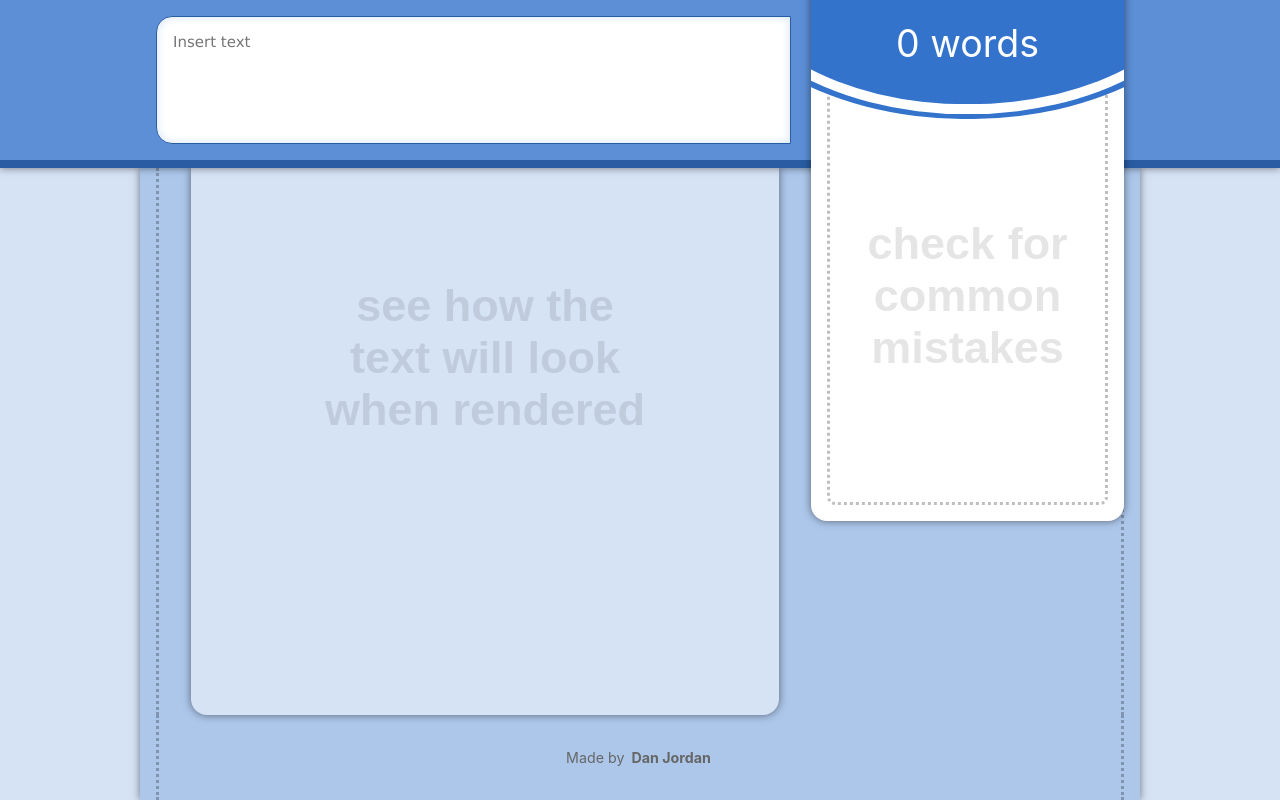
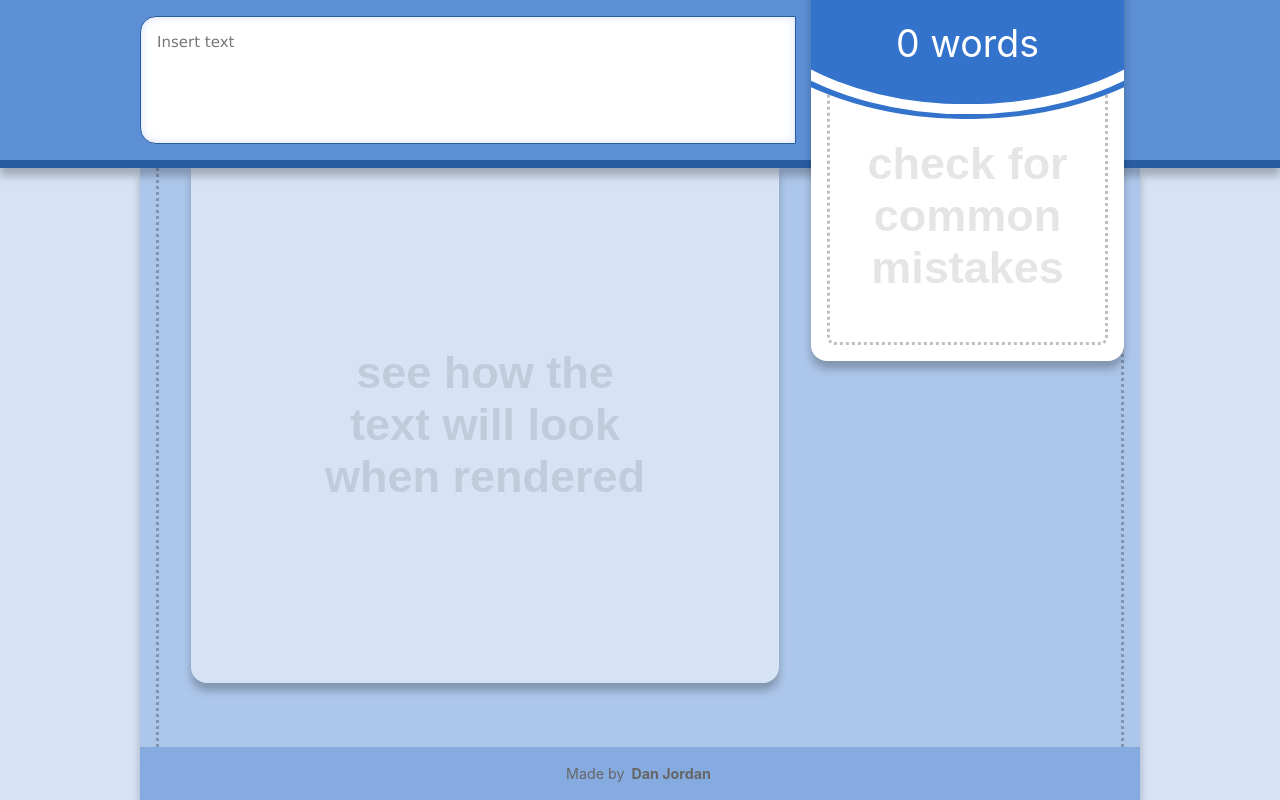
Before and after one commit to TheRabbit42/fic-check, a Vue app: page / in a window 1280 px wide. Built offline with nearby package versions, Linux system fonts and the light colour scheme.

Commit message:
Simplifying markup/css

```diff
--- a/src/App.vue
+++ b/src/App.vue
@@ -100,7 +100,6 @@ function renderParagraph(paragraph) {
     </header>
 
     <main>
-      <div>
       <div class="container">
         <div class="col-span-8">
           <article v-if="renderedInput === ''">
@@ -135,10 +134,9 @@ function renderParagraph(paragraph) {
           </aside>
         </div>
       </div>
-      </div>
+    </main>
     <footer>
       Made by <a href="https://www.daniel-jordan.com">Dan Jordan</a>
     </footer>
-    </main>
   </div>
 </template>
--- a/src/assets/desktop.scss
+++ b/src/assets/desktop.scss
@@ -1,4 +1,6 @@
 @media (min-width: 1000px) {
+  $dotBorderThickness: 3px;
+
   body {
     background: #ddd;
   }
@@ -8,7 +10,6 @@
     grid-template-columns: repeat(12, 1fr);
     grid-gap: 2rem;
     height: 100%;
-    padding: 0 1rem 0 1rem;
   }
 
   header {
@@ -20,24 +21,25 @@
     }
   }
 
-  header > div, main {
+  header > div, main, footer {
     margin: 0 auto;
     max-width: 1000px;
   }
 
-  main {
+  main, footer {
     width: 1000px;
   }
 
-  main > div, footer {
-    border-width: 0 3px 0 3px;
+  main > div {
+    border-width: 0 $dotBorderThickness 0 $dotBorderThickness;
     border-style: dotted;
     border-color: var(--color-dot-border);
     margin: 0 1rem 0 1rem;
-    padding: 0 1rem 0 1rem;
+    padding: 0 2rem 4rem 2rem;
   }
 
   article {
+    align-content: center;
     border-radius: 0 0 1rem 1rem;
     height: 100%;
     padding: 2rem;
@@ -59,7 +61,7 @@
     z-index: 20;
 
     & > div {
-      border: 3px dotted var(--color-dot-border);
+      border: $dotBorderThickness dotted var(--color-dot-border);
       border-radius: 0.5rem;
       margin-top: -2rem;
       padding: 3rem 1rem;
@@ -113,7 +115,6 @@
     color: rgba(0, 0, 0, 0.1);
     font: 300% 'Arial', 'Verdana', 'Helvetica', sans-serif;
     font-weight: bolder;
-    margin: 5rem 1rem 5rem 1rem;
     pointer-events: none;
     text-align: center;
 
@@ -127,7 +128,7 @@
 
   footer {
     font-size: 95%;
-    padding: 2rem 0 2rem 0;
+    padding: 1rem 0 1rem 0;
     text-align: center;
 
     & a {
--- a/src/assets/main.scss
+++ b/src/assets/main.scss
@@ -26,8 +26,8 @@ body {
   display: flex;
 }
 
-header, aside, main, article {
-  box-shadow: 0 0 0.5rem var(--color-shadow);
+header, aside, main, article, footer {
+  box-shadow: 0 0.5rem 0.5rem var(--color-shadow);
 }
 
 header {
--- a/src/assets/themes.scss
+++ b/src/assets/themes.scss
@@ -91,6 +91,7 @@ body:has(.theme-purple) {
     // Colors that invert between light/dark mode
 
     --color-count:      hsl(var(--hs), calc(var(--l) + 00% * var(--mode-multiplier)));
+    --color-footer:     hsl(var(--hs), calc(var(--l) + 20% * var(--mode-multiplier)));
     --color-header:     hsl(var(--hs), calc(var(--l) + 10% * var(--mode-multiplier)));
     --color-page:       hsl(var(--hs), calc(var(--l) + 30% * var(--mode-multiplier)));
     --color-article:    hsl(var(--hs), calc(var(--l) + 40% * var(--mode-multiplier)));
@@ -103,7 +104,7 @@ body:has(.theme-purple) {
 
     // Colors that don't invert between light/dark mode
     --color-dot-border: rgba(0, 0, 0, 0.25);
-    --color-shadow:     rgba(0, 0, 0, 0.5);
+    --color-shadow:     rgba(0, 0, 0, 0.25);
 
     header {
         background-color: var(--color-header);
@@ -111,6 +112,10 @@ body:has(.theme-purple) {
 
     main {
         background-color: var(--color-page);
+    }
+
+    footer {
+        background-color: var(--color-footer);
     }
 
     header, aside {
```
Lines whose indentation alone changed are shown as unchanged.
